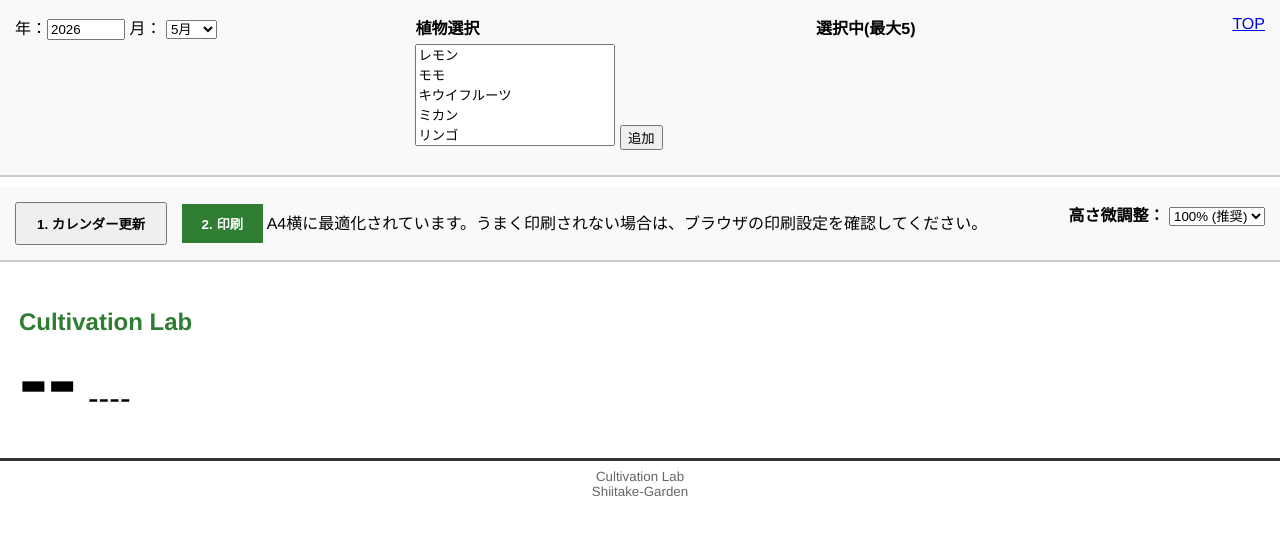
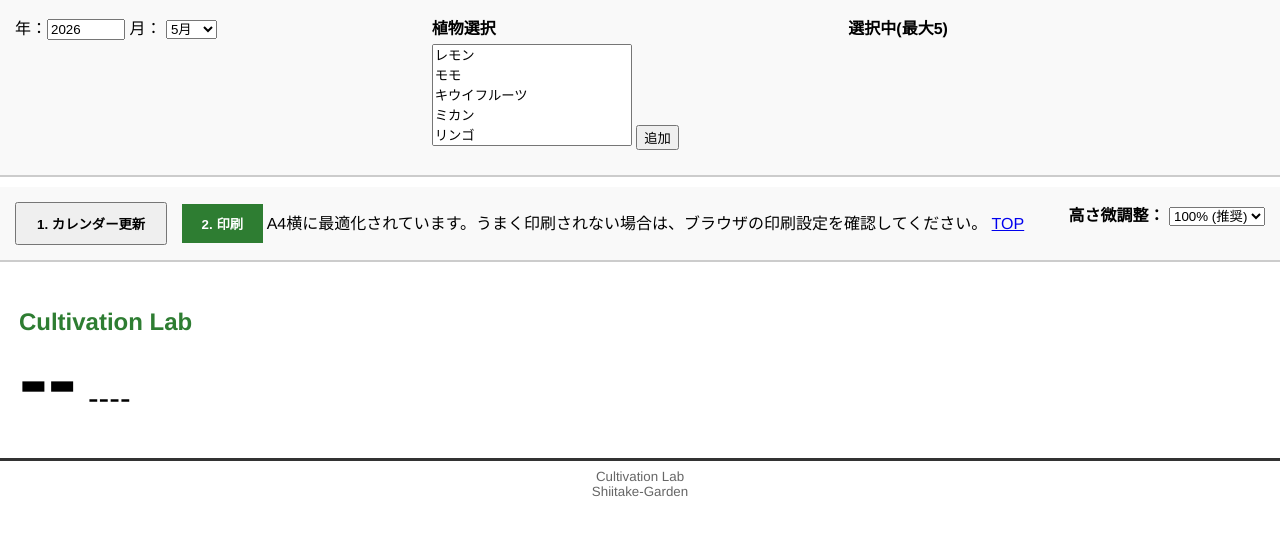
Before and after one commit to shiitake-garden/shiitake-garden.github.io, a Jekyll site: the page contents/calendar/plantcalendar.html, which Jekyll copies as it is, in a window 1280 px wide. Shown: the top 536 px of the page. Built offline with Jekyll 4.4.1, drawn with Linux system fonts in a browser that asks for light colours.

Commit message:
Update plantcalendar.html

```diff
--- a/contents/calendar/plantcalendar.html
+++ b/contents/calendar/plantcalendar.html
@@ -188,9 +188,6 @@ body {
     <strong>選択中(最大5)</strong>
     <ul id="selected-plants" style="font-size:12px;"></ul>
   </div>
-　 <div id="Link">
-    <a href="/column/column_syosinsya.html">TOP</a>
-  </div>
 </div>
 
 <div id="buttons">
```
Also changed, not shown: other parts of contents/calendar/plantcalendar.html (+1 -0 lines).
